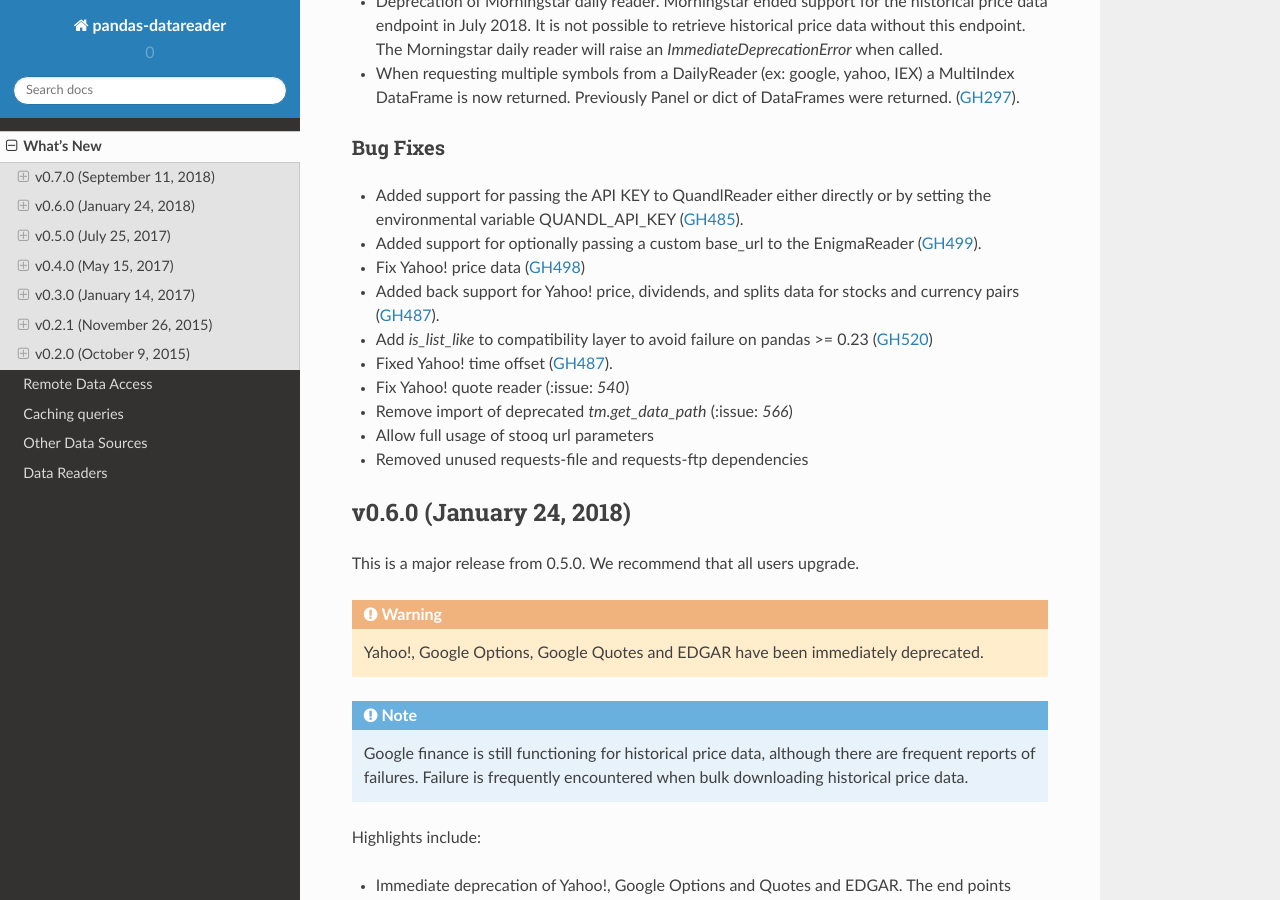
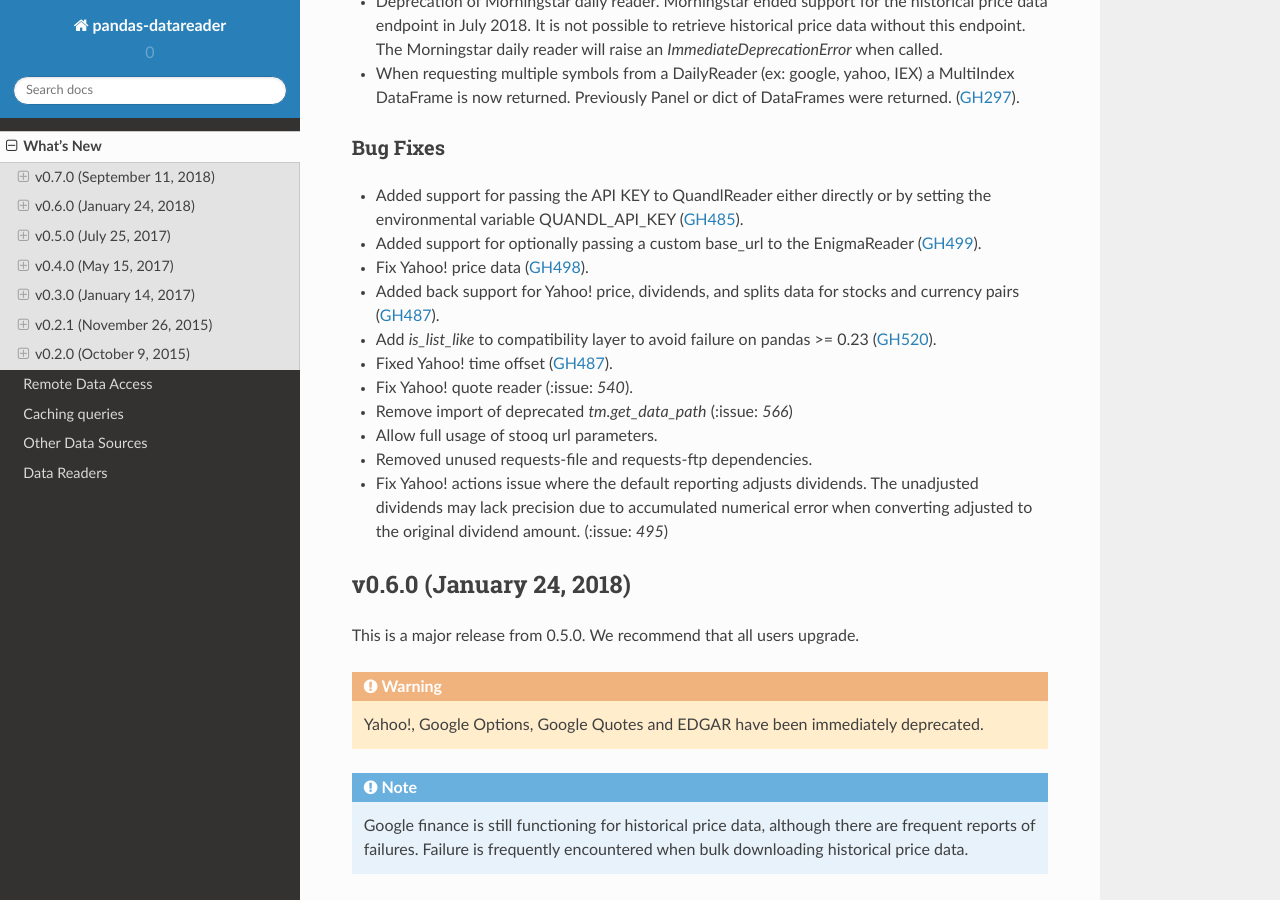
Before and after one commit to pydata/pandas-datareader, a Sphinx documentation site: the page built from docs/source/whatsnew.rst, in a window 1280 px wide and 900 px high, scrolled down 1237 px. Built offline with Sphinx 7.4.7 and the Read the Docs theme 2.0.0, drawn with Linux system fonts in a browser that asks for light colours.

Commit message:
BUG: Yahoo actions adjustment is incorrect
Fix Yahoo actions dividend adjustment

```diff
--- a/docs/source/whatsnew/v0.7.0.txt
+++ b/docs/source/whatsnew/v0.7.0.txt
@@ -67,12 +67,15 @@ Bug Fixes
 - Added support for passing the API KEY to QuandlReader either directly or by
   setting the environmental variable QUANDL_API_KEY (:issue:`485`).
 - Added support for optionally passing a custom base_url to the EnigmaReader  (:issue:`499`).
-- Fix Yahoo! price data (:issue:`498`)
+- Fix Yahoo! price data (:issue:`498`).
 - Added back support for Yahoo! price, dividends, and splits data for stocks
   and currency pairs (:issue:`487`).
-- Add `is_list_like` to compatibility layer to avoid failure on pandas >= 0.23 (:issue:`520`)
+- Add `is_list_like` to compatibility layer to avoid failure on pandas >= 0.23 (:issue:`520`).
 - Fixed Yahoo! time offset (:issue:`487`).
-- Fix Yahoo! quote reader (:issue: `540`)
+- Fix Yahoo! quote reader (:issue: `540`).
 - Remove import of deprecated `tm.get_data_path` (:issue: `566`)
-- Allow full usage of stooq url parameters
-- Removed unused requests-file and requests-ftp dependencies
+- Allow full usage of stooq url parameters.
+- Removed unused requests-file and requests-ftp dependencies.
+- Fix Yahoo! actions issue where the default reporting adjusts dividends. The unadjusted
+  dividends may lack precision due to accumulated numerical error when converting adjusted
+  to the original dividend amount. (:issue: `495`)
```
Also changed, not shown: 2 other files.
